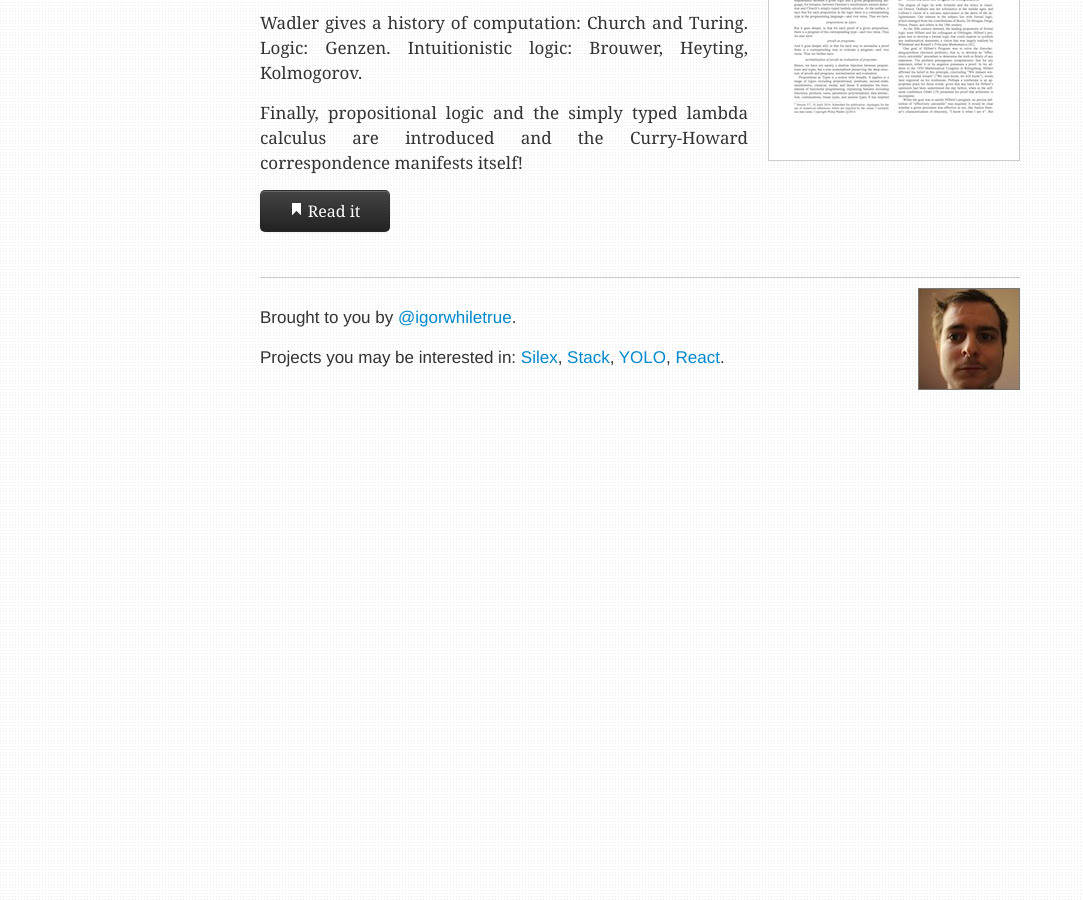
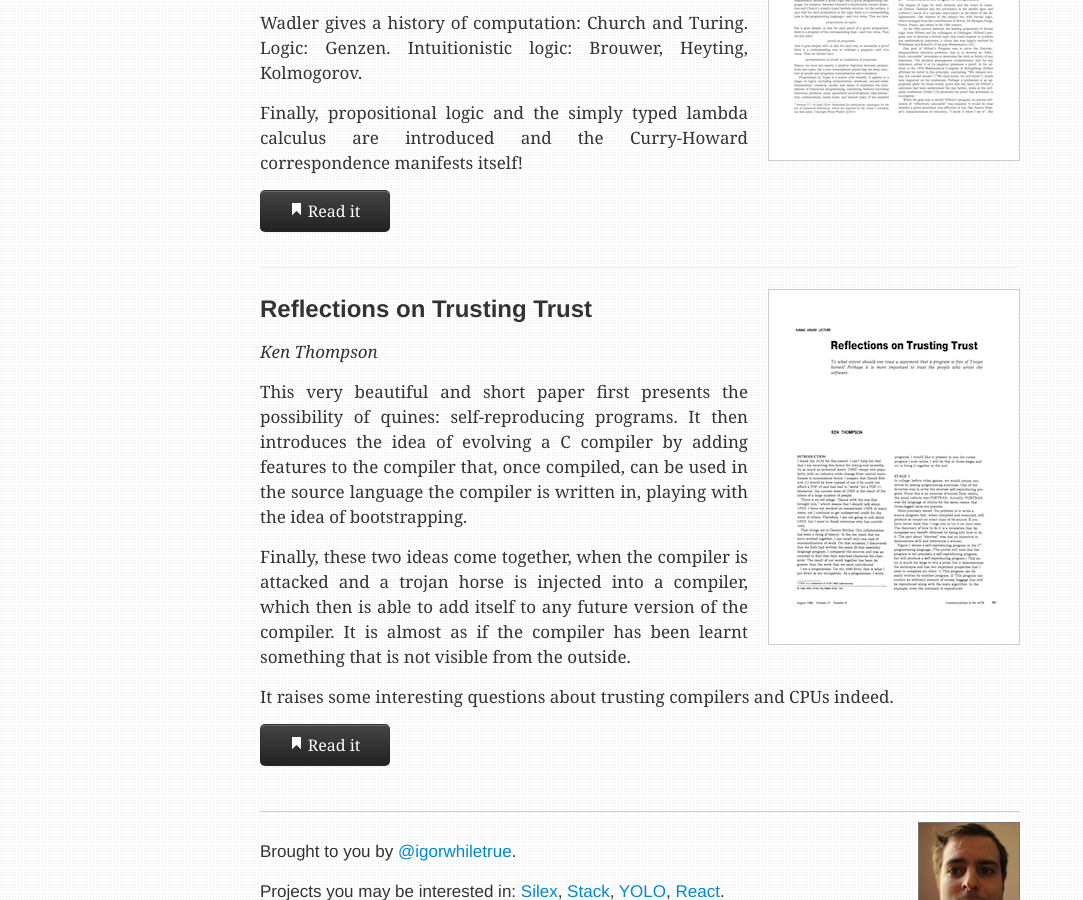
Before and after one commit to igorw/weblog, a Jekyll site: the page built from papershelf.md, in a window 1280 px wide and 900 px high, scrolled down 889 px. Shown: the whole window, without its empty margins (0-1083 px from the left). Built offline with Jekyll 4.4.1, drawn with Linux system fonts in a browser that asks for light colours; Markdown is read by kramdown in place of the engine named in the settings.

Commit message:
reflections on trusting trust

```diff
--- a/papershelf.md
+++ b/papershelf.md
@@ -54,3 +54,30 @@ introduced and the Curry-Howard correspondence manifests itself!
 <a href="http://homepages.inf.ed.ac.uk/wadler/papers/propositions-as-types/propositions-as-types.pdf" class="btn btn-large btn-inverse" style="width: 100px;"><span class="icon-bookmark icon-white"></span> Read it</a>
 
 <span class="clearfix"></span>
+
+<hr />
+
+<div class="book-cover">
+    <img src="/img/papers/trust.png">
+</div>
+
+## Reflections on Trusting Trust
+
+*Ken Thompson*
+
+This very beautiful and short paper first presents the possibility of quines:
+self-reproducing programs. It then introduces the idea of evolving a C
+compiler by adding features to the compiler that, once compiled, can be used
+in the source language the compiler is written in, playing with the idea of
+bootstrapping.
+
+Finally, these two ideas come together, when the compiler is attacked and a
+trojan horse is injected into a compiler, which then is able to add itself to
+any future version of the compiler. It is almost as if the compiler has been
+learnt something that is not visible from the outside.
+
+It raises some interesting questions about trusting compilers and CPUs indeed.
+
+<a href="http://www.cs.sunysb.edu/~cse509/p761-thompson.pdf" class="btn btn-large btn-inverse" style="width: 100px;"><span class="icon-bookmark icon-white"></span> Read it</a>
+
+<span class="clearfix"></span>
```
Also changed, not shown: img/papers/trust.png (added).
